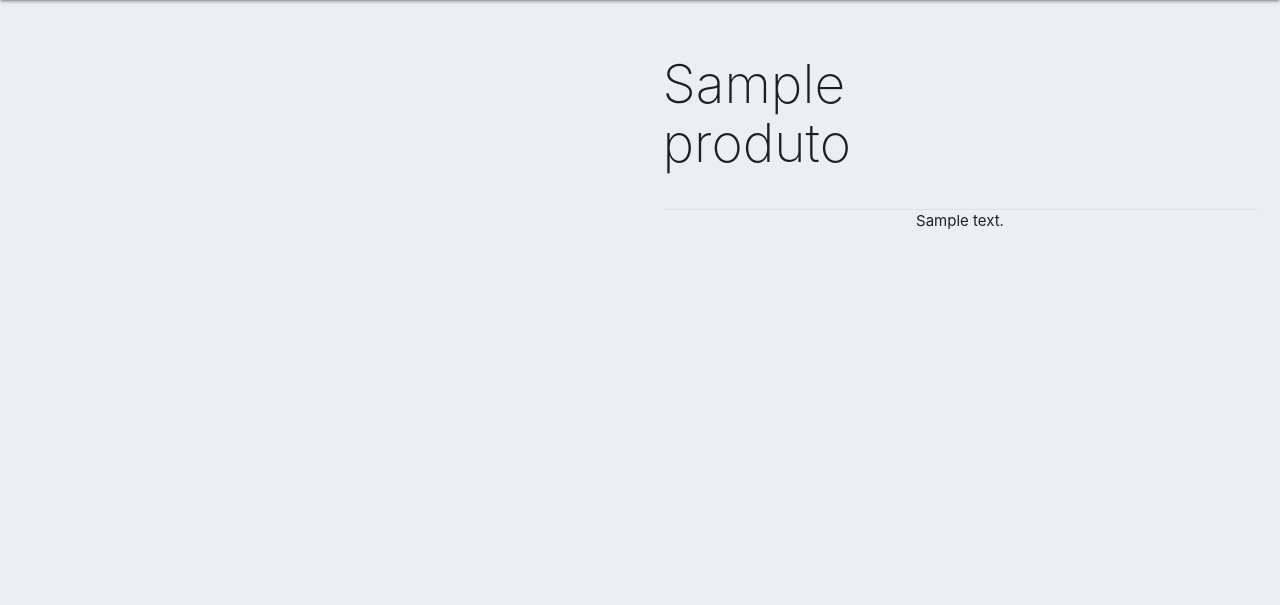
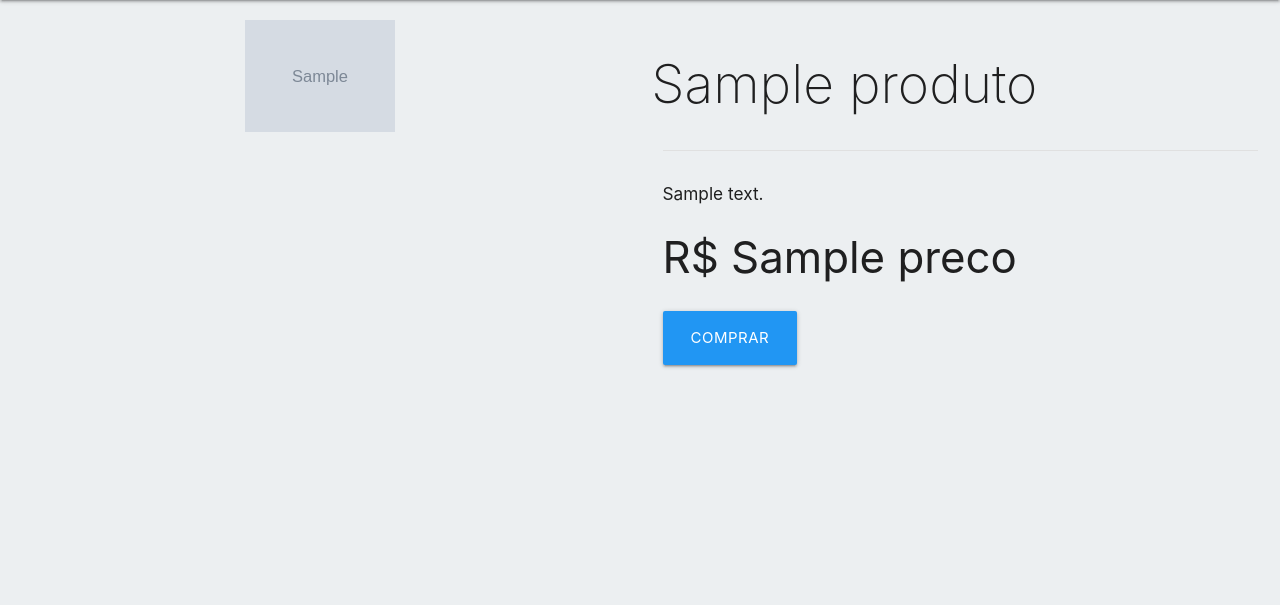
Before and after one commit to Cleberton-Oliveira/ohelixis, a Django app: template oelixis/programas/templates/produto.html in a window 1280 px wide. Shown: the part 121-726 px from the top of the page. Run offline with Django 3.2, Linux system fonts and the light colour scheme; the template is opened without the code that fills it: most values are stand-ins (such as "Sample title", 1, 10 or a date in 2020); grey boxes marked "Sample" are stand-in pictures; parts of the project's set-up code (start-up, migrations or seed data) failed here and were passed over; some libraries are stand-ins or nearby versions.

Commit message:
Chegando a pagina de produto

```diff
--- a/oelixis/oelixis/urls.py
+++ b/oelixis/oelixis/urls.py
@@ -4,6 +4,10 @@ from django.urls import path
 from django.conf import settings
 from django.conf.urls import url
 from django.views.static import serve
+from django.conf.urls.static import static
+from django.views.generic import RedirectView
+from django.urls import reverse
+from django.shortcuts import redirect
 
 urlpatterns = [
     path('admin/', admin.site.urls),
@@ -12,4 +16,4 @@ urlpatterns = [
     path('logout/', views.sair, name='logout'),
     path('<slug:produto>/', views.produtoSelecionado, name='produtos'),
     url(r'^media/(?P<path>.*)$', serve, {'document_root': settings.MEDIA_ROOT}),
-]
+]+ static(settings.MEDIA_URL, document_root=settings.MEDIA_ROOT)
--- a/oelixis/programas/templates/produto.html
+++ b/oelixis/programas/templates/produto.html
@@ -5,19 +5,20 @@
 	<title>{% block title %}{{ produto.nome }} - Ohelixis {% endblock %}</title>
 {% endblock %}
 {% block body %}
- <div class="row center blockContainer">
+ <div class="row blockContainer">
 		<div class="col s12 m6 center">
-			{% if glossario.video %}
-
+			{% if produto.imagem %}
+					<img class="activator img_produto"  width="550px" src="{{ produto.imagem.url }}">
 			{% endif %}
 		</div>
 		<div class="block col s12  m6">
-			 <div class="block col m3">
-                 <h2 class="thin">{{produto.nome}}</h2>
-			 </div>
-				<ul class="col s12 m12 ">
-				    <li id="definicao" class="divider divisor"></li>
-				    <li class="definicao">{{produto.descricao}}</li>
+			<h2 class="thin">{{produto.nome}}</h2>
+			<ul class="col s12 m12 ">
+				<li id="definicao" class="divider divisor"></li>
+				<br />
+				<li><h6>{{produto.descricao}}</h6></li>
+				<li><h3>R$ {{produto.preco}}<h3></li>
+				<li><div class="btn-large blue">Comprar</div></li>
 			</ul>
 		</div>
  </div>
--- a/oelixis/programas/views.py
+++ b/oelixis/programas/views.py
@@ -21,4 +21,4 @@ def produtoSelecionado(request, produto):
     except Produto.DoesNotExist:
         produto = None
 
-        return render(request, 'produto.html', {'produto': produto,})
+    return render(request, 'produto.html', {'produto': produto,})
```
